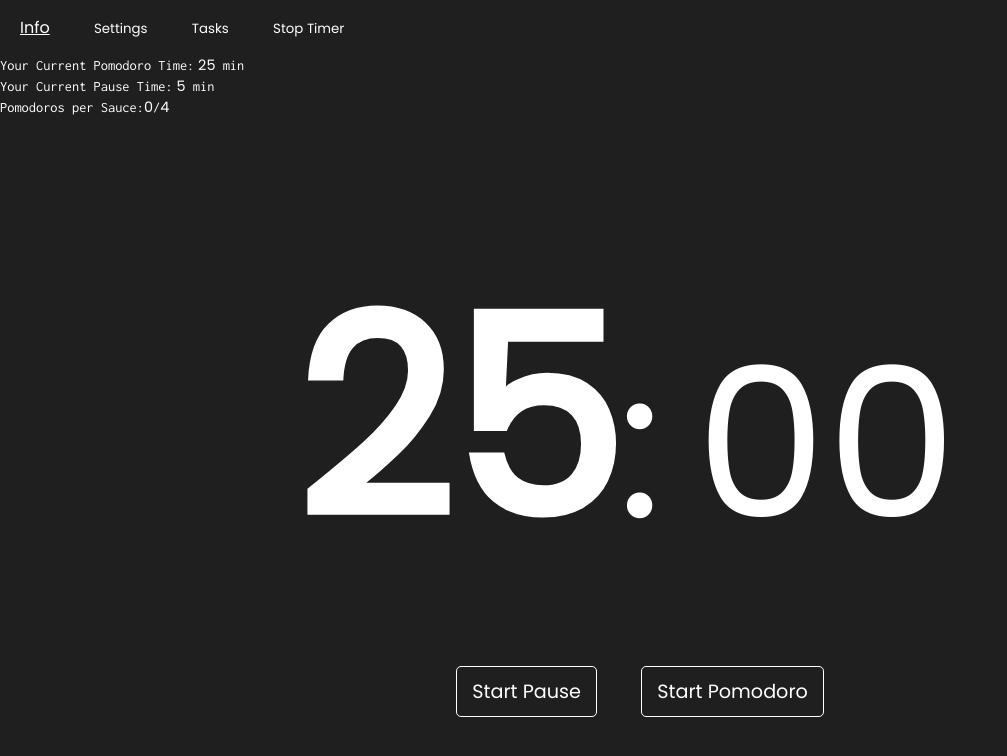
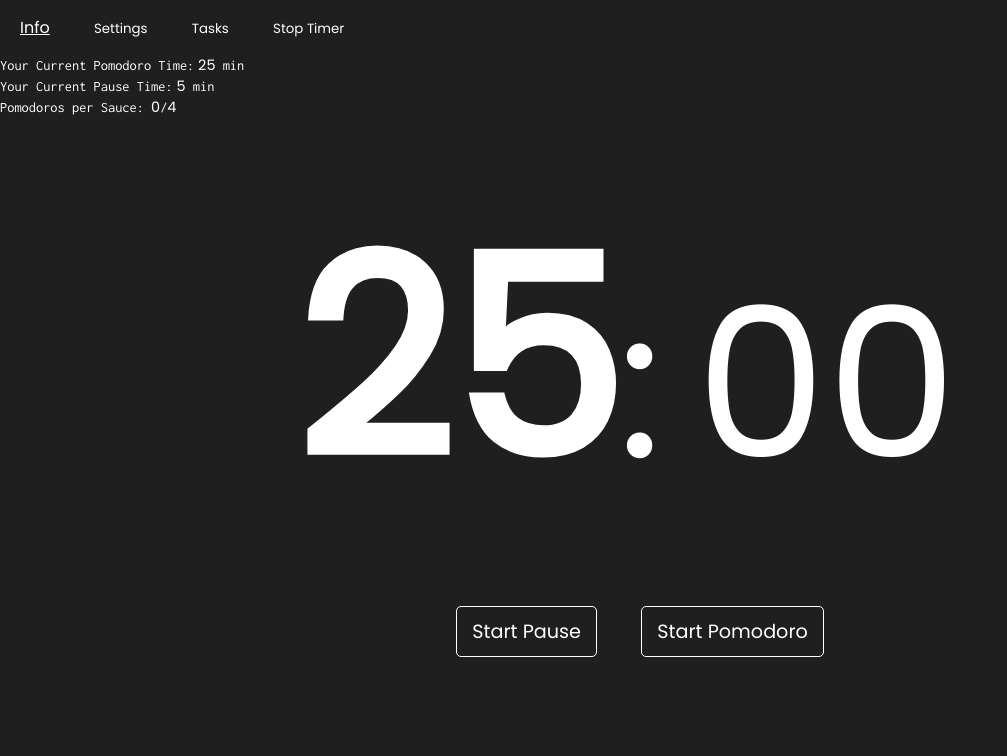
Before and after one commit to rrezartbuzhala/pomo, a plain HTML site: page pomodoro/index.html in a window 1280 px wide. Shown: the whole page, without its empty margins (0-1007 px from the left). Drawn offline with Linux system fonts and the light colour scheme.

Commit message:
just a minor change

```diff
--- a/pomodoro/style.css
+++ b/pomodoro/style.css
@@ -18,10 +18,9 @@ body{
 
 }
 .counter{
-
     text-align:center;
     position: relative;
-    top:100px;
+    top:40px;
 }
 .counter-clock{
     display: inline-block;
```
Also changed, not shown: pomodoro/index.html (+6 -4 lines).
